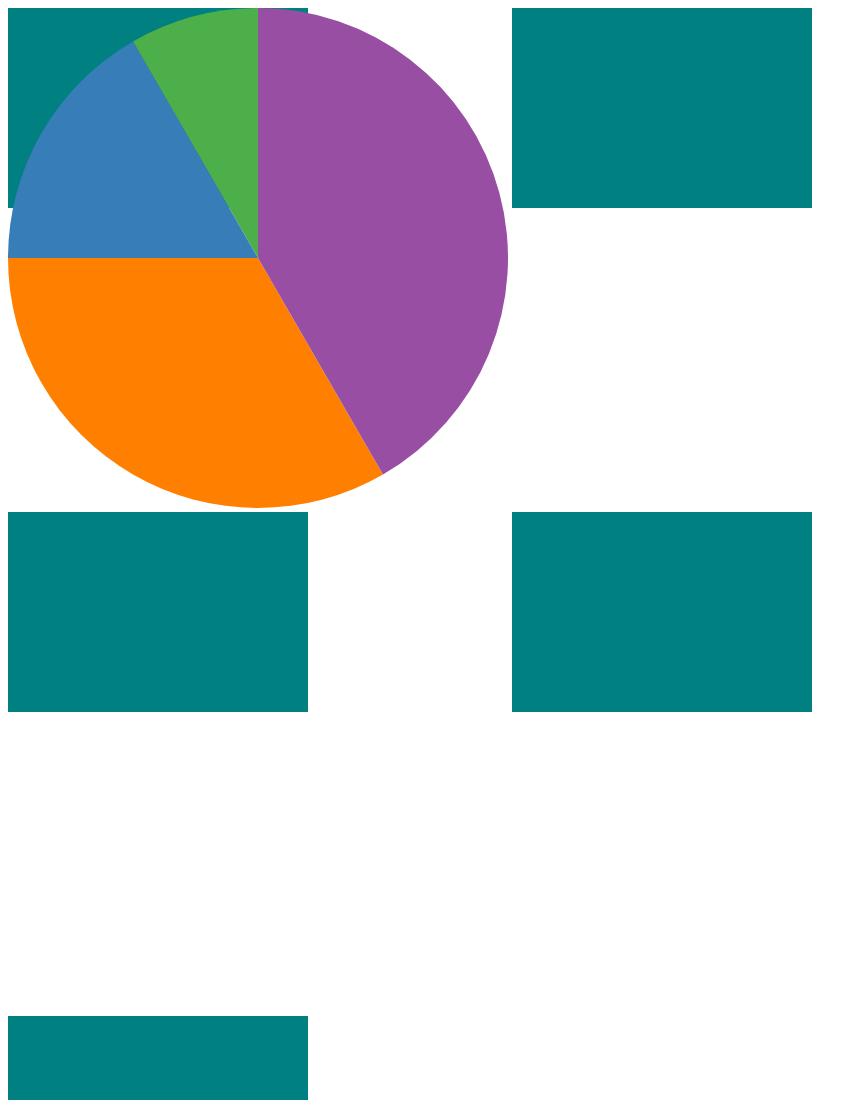
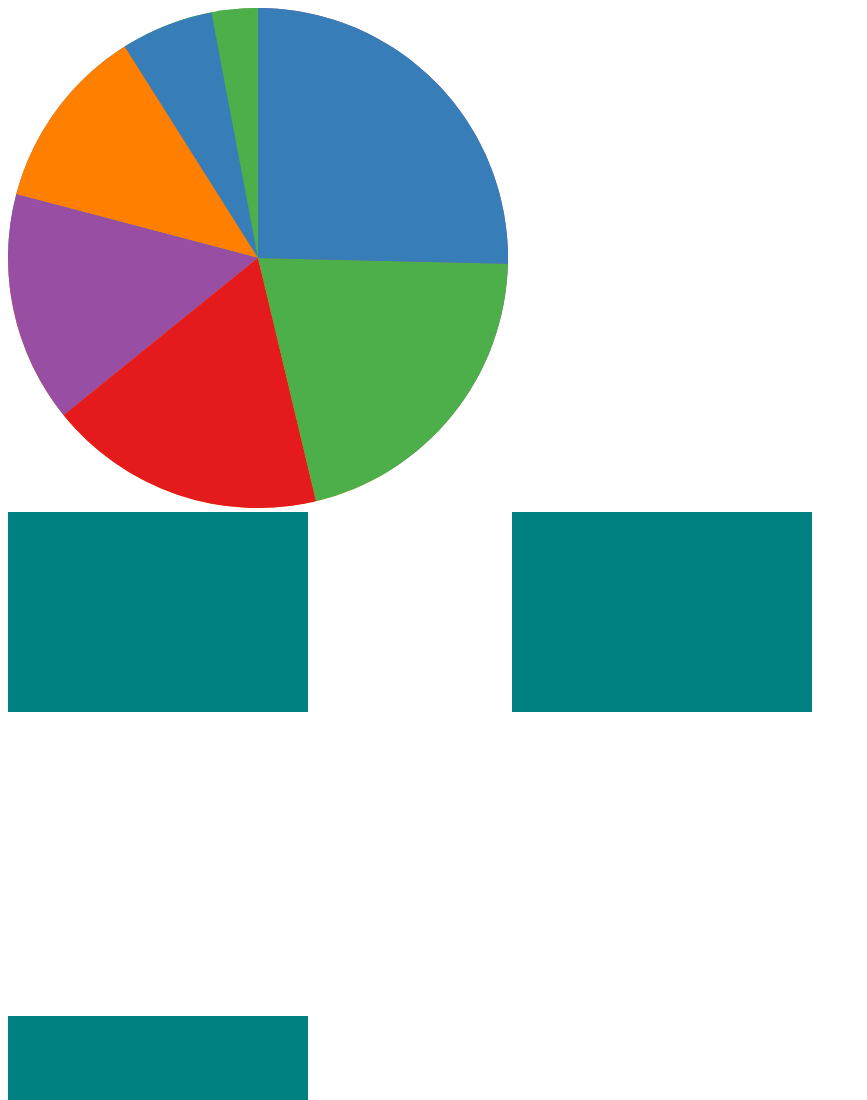
Before and after one commit to talzel/TaskIt, a website: page src/html/household_management_data.html in a window 1280 px wide. Shown: the top 1100 px of the page, without its empty margins (0-867 px from the left). Drawn offline with nearby package versions, Linux system fonts and the light colour scheme.

Commit message:
more changes

```diff
--- a/src/html/household_management_data.html
+++ b/src/html/household_management_data.html
@@ -9,9 +9,7 @@
     <script src="https://d3js.org/d3.v6.min.js"></script>
     <!-- <script src="../js/board_bi.js"></script> -->
 
-    <svg width="500" height="500">
-      <rect x="0" y="0" width="300" height="200" fill="teal"></rect>
-    </svg>
+    <svg width="500" height="500"></svg>
     <script>
       var data = [2, 4, 8, 10];
 
@@ -47,8 +45,41 @@
   </script>
 
     <svg width="500" height="500">
-      <rect x="0" y="0" width="300" height="200" fill="teal"></rect>
     </svg>
+    <script>
+      var data = [2, 4, 8, 10, 12, 14, 17];
+
+      var svg = d3.select("svg"),
+          width = svg.attr("width"),
+          height = svg.attr("height"),
+          radius = Math.min(width, height) / 2,
+          g = svg.append("g").attr("transform", "translate(" + width / 2 + "," + height / 2 + ")");
+
+      var color = d3.scaleOrdinal(['#4daf4a','#377eb8','#ff7f00','#984ea3','#e41a1c']);
+
+      // Generate the pie
+      var pie = d3.pie();
+
+      // Generate the arcs
+      var arc = d3.arc()
+                  .innerRadius(0)
+                  .outerRadius(radius);
+
+      //Generate groups
+      var arcs = g.selectAll("arc")
+                  .data(pie(data))
+                  .enter()
+                  .append("g")
+                  .attr("class", "arc")
+
+      //Draw arc paths
+      arcs.append("path")
+          .attr("fill", function(d, i) {
+              return color(i);
+          })
+          .attr("d", arc);
+  </script>
+
 
     <svg width="500" height="500">
       <rect x="0" y="0" width="300" height="200" fill="teal"></rect>
```
